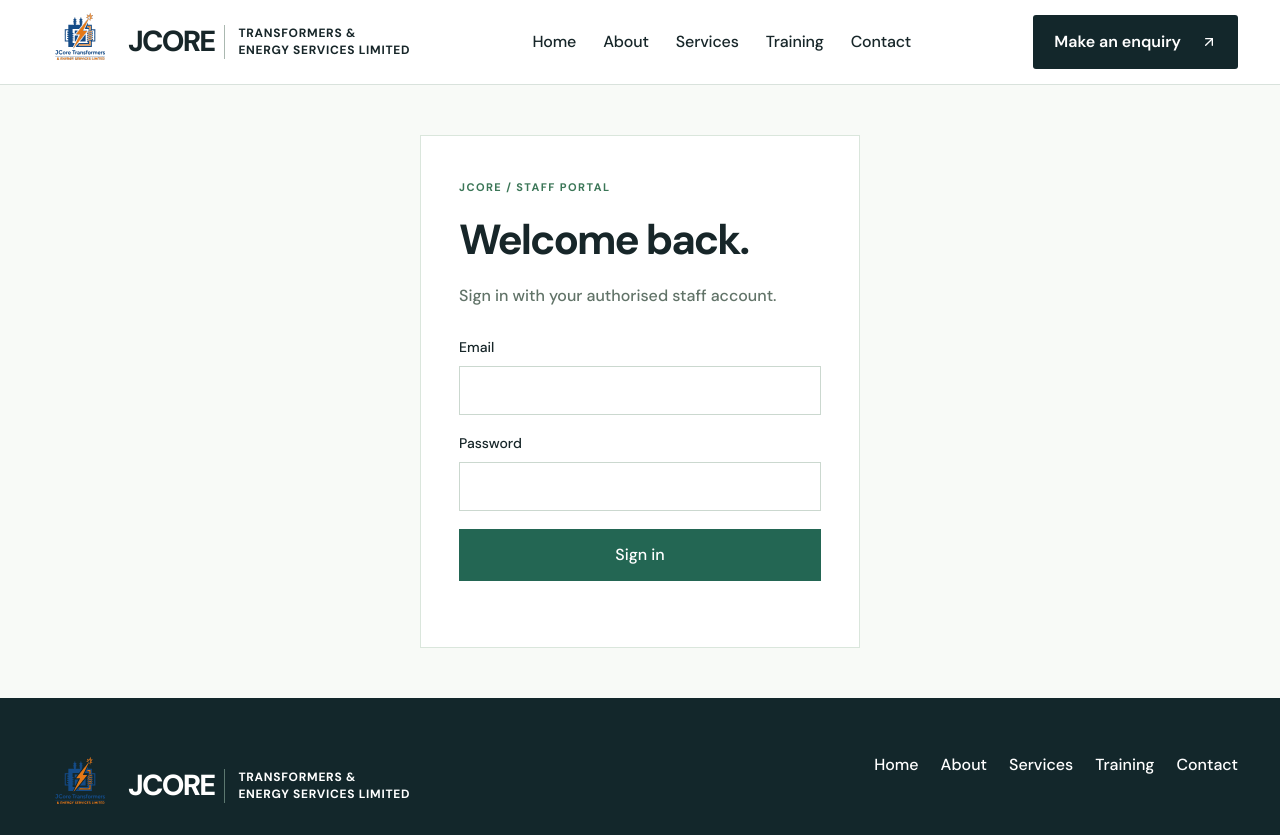
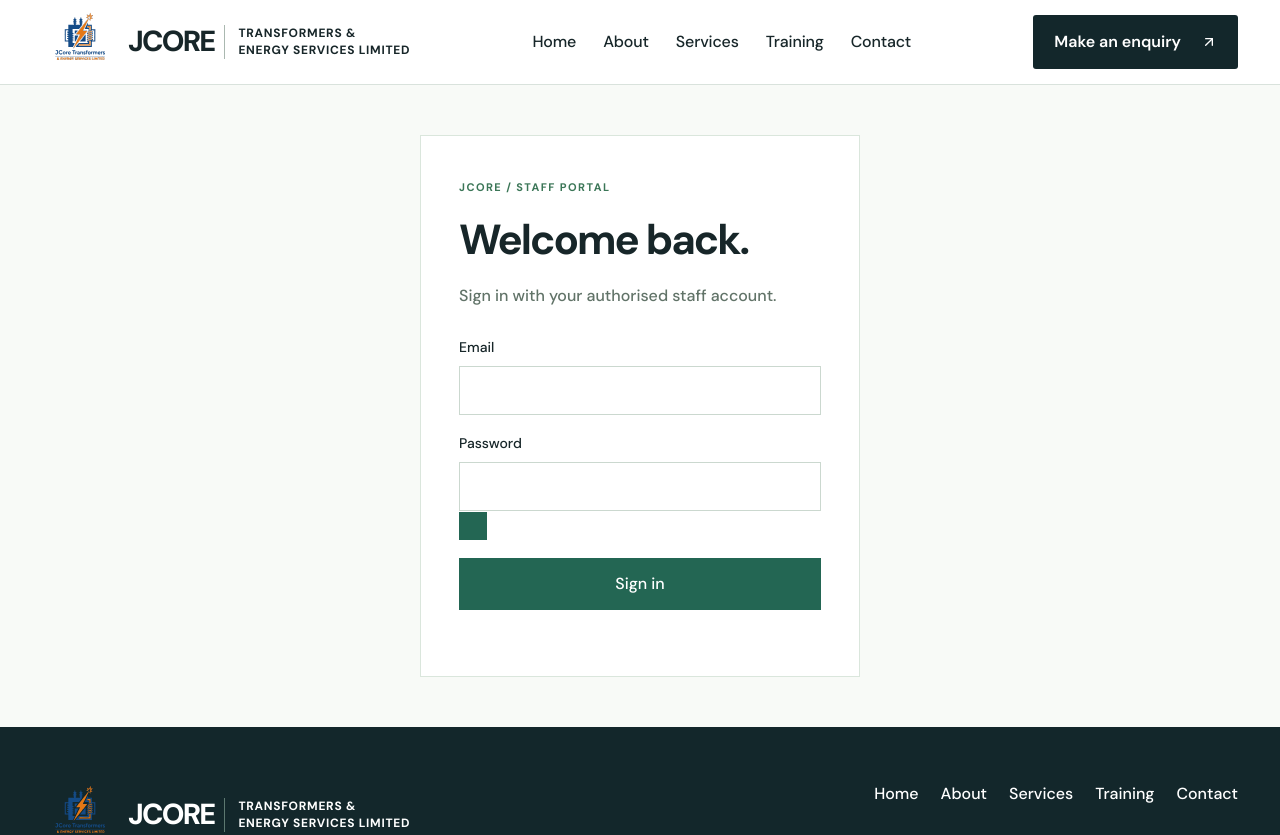
Before and after one commit to MarselDokubo/jcoreenergy, a Next.js app: page /admin/login in a window 1280 px wide. Shown: the top 835 px of the page. Built offline with nearby package versions, Linux system fonts and the light colour scheme.

Commit message:
Use password visibility control on staff sign-in

```diff
--- a/app/admin/login/page.tsx
+++ b/app/admin/login/page.tsx
@@ -1,4 +1,5 @@
 import { signIn } from "@/app/admin/actions";
+import PasswordField from "./password-field";
 export const metadata = { title: "Staff sign in" };
 export default async function Login({ searchParams }: { searchParams: Promise<{ error?: string }> }) {
   const { error } = await searchParams;
@@ -7,7 +8,7 @@ export default async function Login({ searchParams }: { searchParams: Promise<{
     <h1>Welcome back.</h1><p>Sign in with your authorised staff account.</p>
     {error && <p role="alert" className="admin-error">Unable to sign in. Check your credentials.</p>}
     <form action={signIn}><label>Email<input name="email" type="email" required autoComplete="email" /></label>
-    <label>Password<input name="password" type="password" required autoComplete="current-password" /></label>
+    <PasswordField />
     <button type="submit">Sign in</button></form>
   </div></section>;
 }
```
